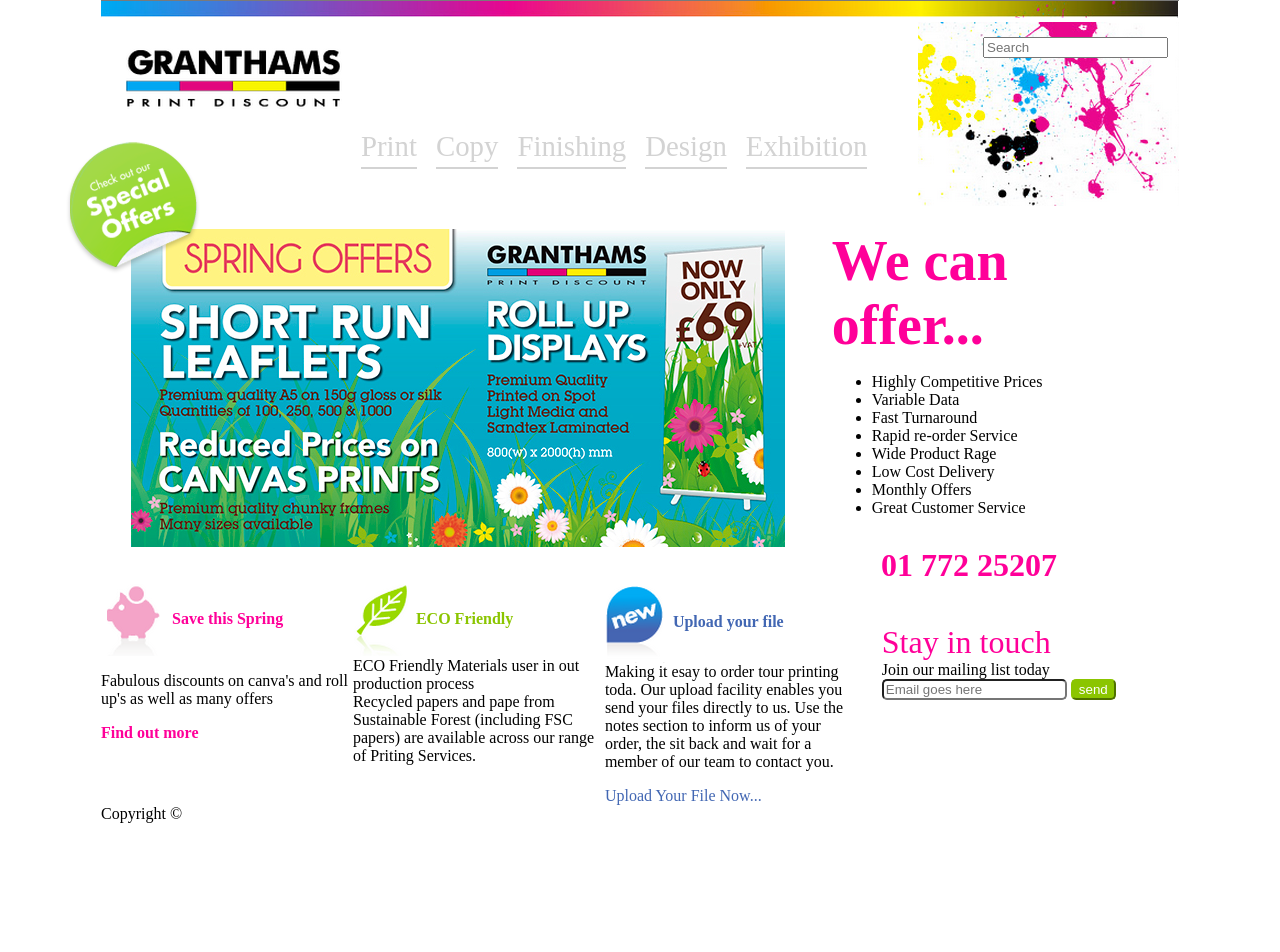
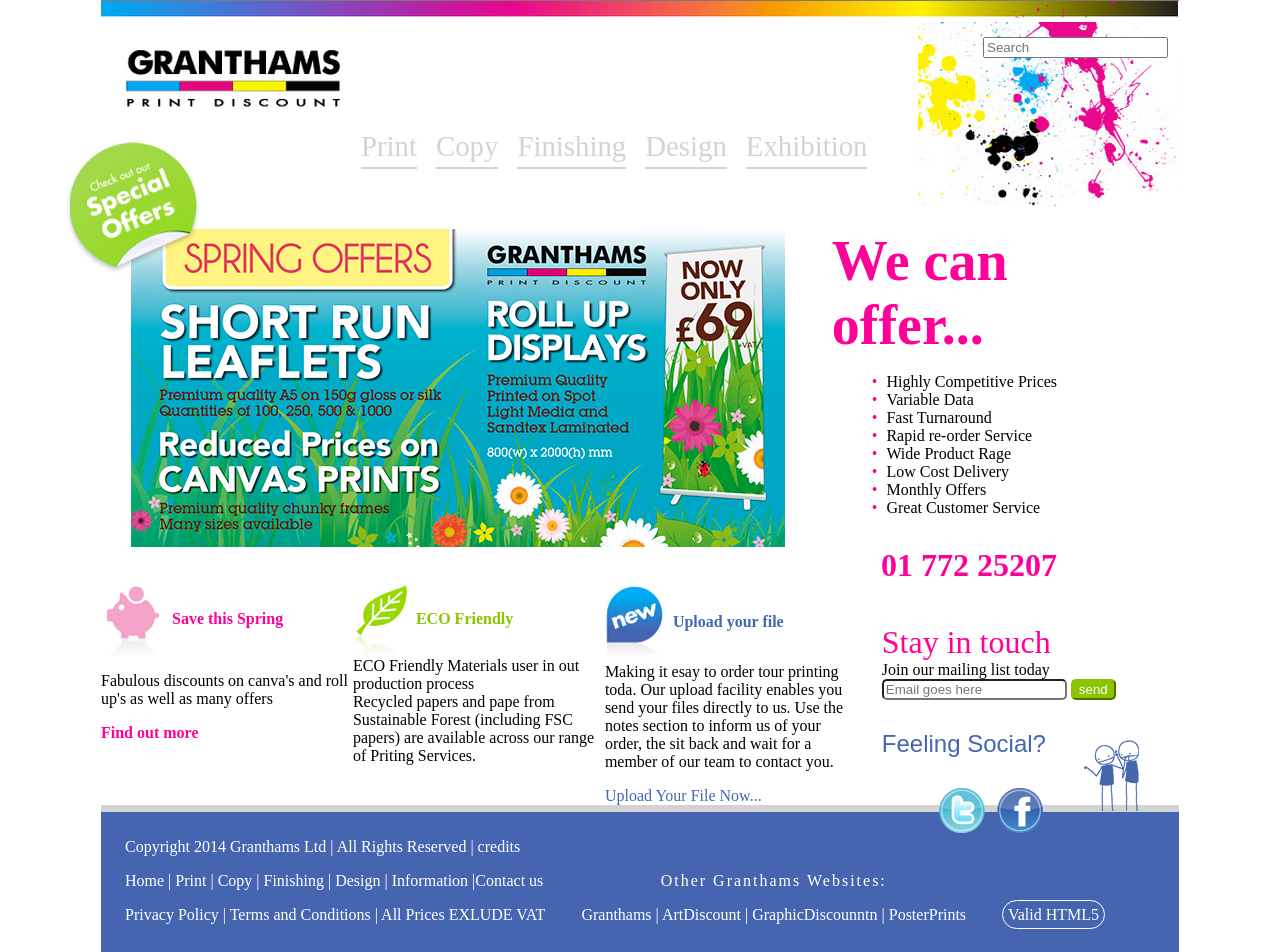
Before and after one commit to namascasia/pw12132233, a plain HTML site: page practica02css/index.html in a window 1280 px wide. Before the commit the page ends 823 px from the top, so only its background shows below. Drawn offline with Linux system fonts and the light colour scheme.

Commit message:
Practicacss02 footer

```diff
--- a/practica02css/css/estilos.css
+++ b/practica02css/css/estilos.css
@@ -89,6 +89,25 @@
     margin-left: 50px;
 }
 
+#seccion01art02 ul{
+    list-style: none; /*elimina viñeta*/
+}
+
+#seccion01art02 ul li:before{
+    color: #FF0099;
+    margin-right: 5px;
+    content: "• ";
+}
+
+#feelingsocial{
+    color: #4565b1;
+    font-size: 1.5em;
+    position: relative;
+    bottom: -30px;
+    font-family: fantasy;
+    transform: rotate(-90deg);
+}
+
 .colorRosa{
     color: #ff0099;
 }
@@ -112,3 +131,46 @@
 .nito{
     font-weight: bold;
 }
+
+.footer {
+    background: #4565b1;
+    position: relative;
+    border-top: 7px solid lightgray;
+    height: 130px;
+    padding: 0.6em 1.5em 0.1px;
+}
+
+.footer figure {
+    position: absolute;
+    right: 0px;
+    top: -2.5em;
+    margin-right: 8em;
+}
+
+.footer figure img {
+    margin-right: 0.5em;
+}
+
+.footer section {
+    display: inline-block;
+    margin-right: 2em;
+    color: white;
+}
+
+#textoCentrado {
+    text-align: center;
+    letter-spacing: 2px;
+}
+
+#people {
+    position: absolute;
+    margin-right: 40px;
+    right: 0;
+    top: -4.5em;
+}
+
+#valid__html {
+    padding: 0.3em;
+    border-radius: 1em;
+    border: 1px solid white;
+}
--- a/practica02css/index.html
+++ b/practica02css/index.html
@@ -96,10 +96,30 @@
             Join our mailing list today <br>
             <input type="email" placeholder="Email goes here">
             <input type="button" value="send">
+            <span id="feelingsocial">
+                Feeling Social?
+            </span>
         </article>
     </section>
-    <footer>
-        Copyright &copy;
+    <footer class="footer">
+        <img src="/img/image-right.png" id="people">
+        <figure>
+            <img src="/img/icon_twitter.png" alt="Twitter icon">
+            <img src="/img/icon_facebook.png" alt="Facebook icon">
+        </figure>
+        <section>
+            <p>Copyright 2014 Granthams Ltd | All Rights Reserved | credits
+            </p>
+            <p>Home | Print | Copy | Finishing | Design | Information |Contact us</p>
+            <p>Privacy Policy | Terms and Conditions | All Prices EXLUDE VAT</p>
+        </section>
+        <section>
+            <p id="textoCentrado">Other Granthams Websites:</p>
+            <p>Granthams | ArtDiscount | GraphicDiscounntn | PosterPrints</p>
+        </section>
+        <section>
+            <p id="valid__html">Valid HTML5</p>
+        </section>
     </footer>
 </body>
 </html>
```
